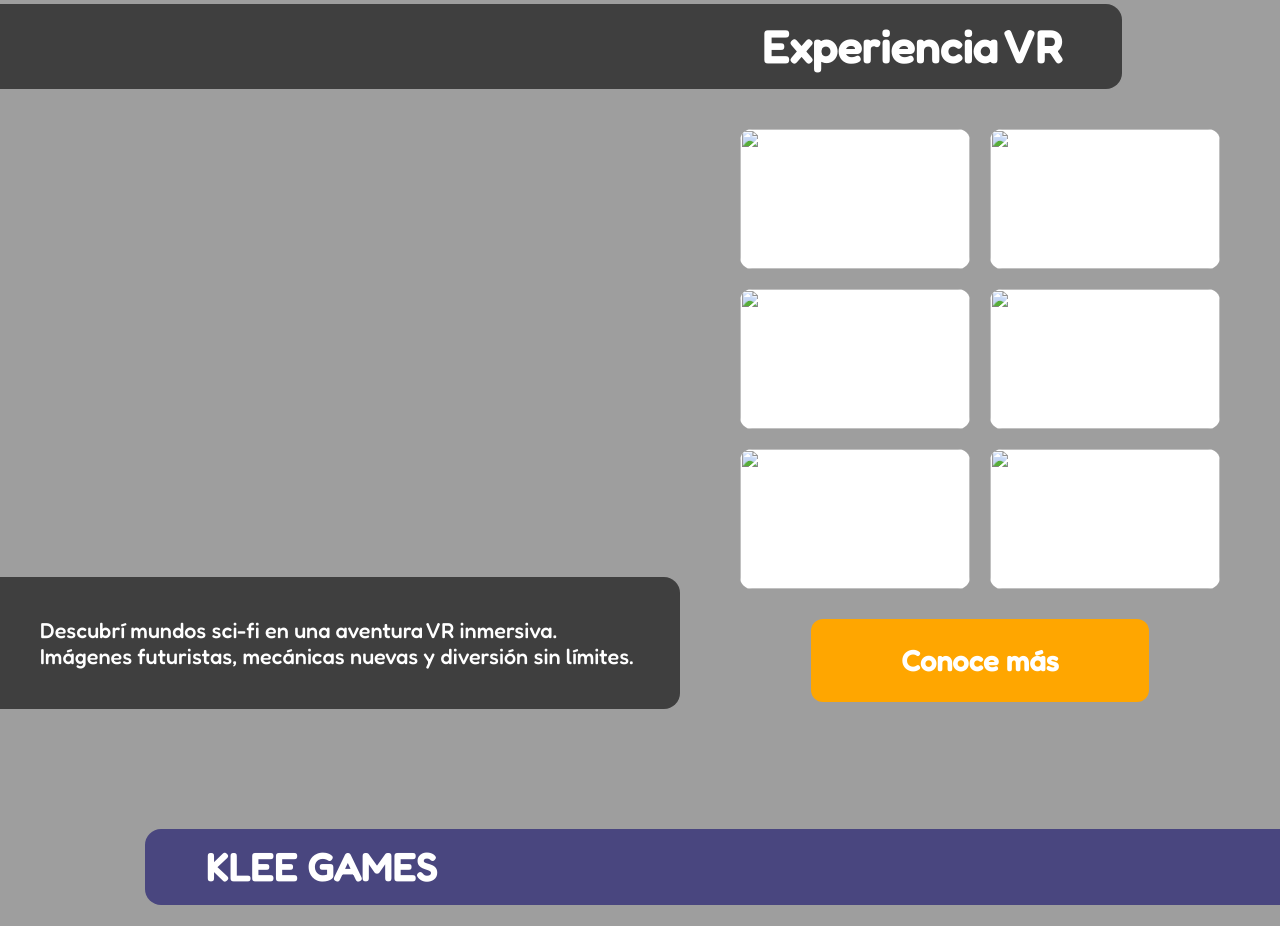
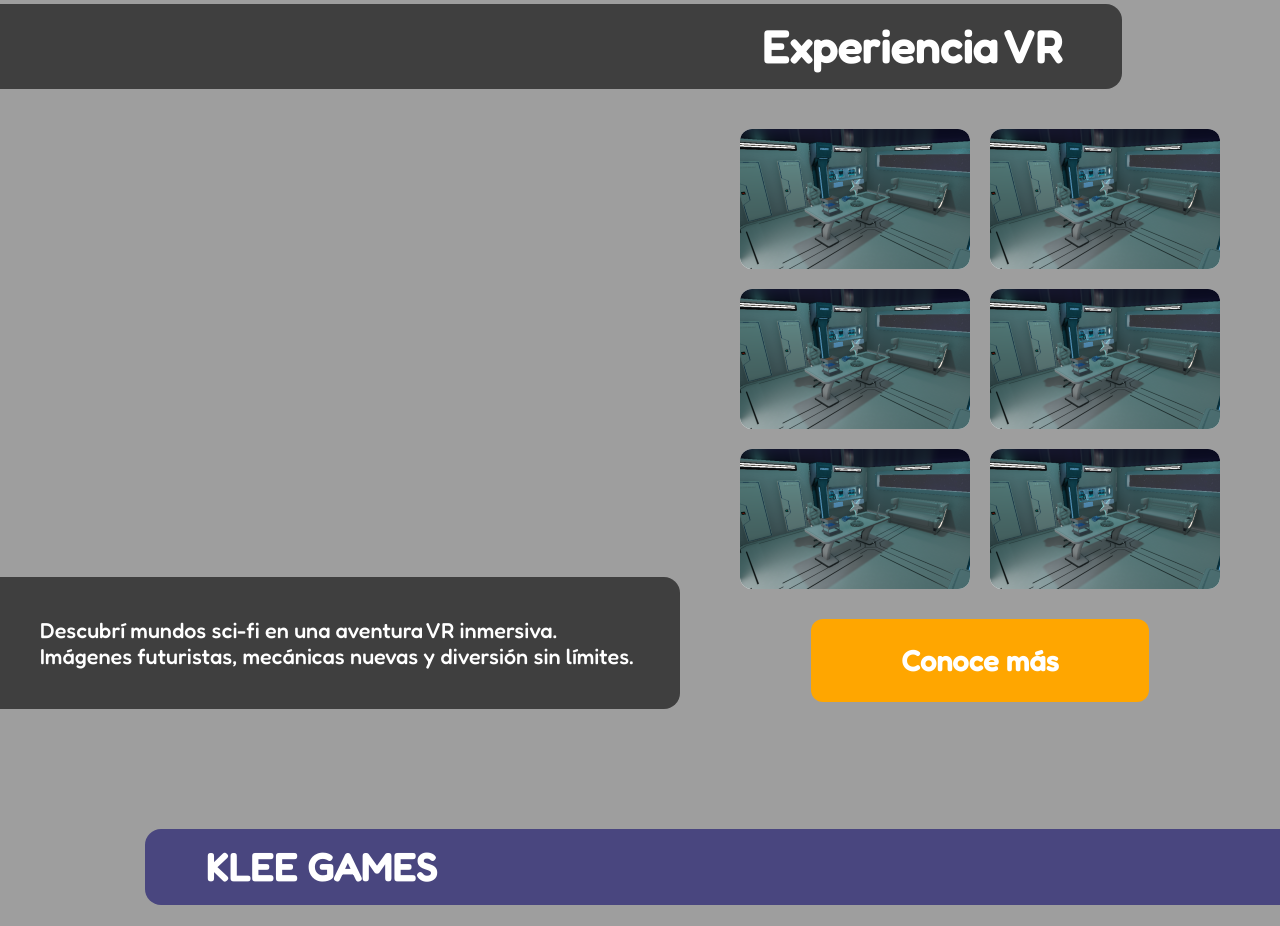
Before and after one commit to geregrassi12/manguita-studio-web, a plain HTML site: page index.html in a window 1280 px wide. Shown: the part 920-1846 px from the top of the page. Drawn offline with nearby package versions, Linux system fonts and the light colour scheme; the site is published under a folder, as on GitHub Pages, so addresses that start at the root find nothing.

Commit message:
Arreglo pages & img | 1

```diff
--- a/index.html
+++ b/index.html
@@ -48,12 +48,12 @@
 
         <div class="vr-right">
           <div class="image-grid">
-            <img src="/Assets/img/Games/image-vr-game.png" alt="">
-            <img src="/Assets/img/Games/image-vr-game.png" alt="">
-            <img src="/Assets/img/Games/image-vr-game.png" alt="">
-            <img src="/Assets/img/Games/image-vr-game.png" alt="">
-            <img src="/Assets/img/Games/image-vr-game.png" alt="">
-            <img src="/Assets/img/Games/image-vr-game.png" alt="">
+            <img src="Assets/img/Games/image-vr-game.png" alt="">
+            <img src="Assets/img/Games/image-vr-game.png" alt="">
+            <img src="Assets/img/Games/image-vr-game.png" alt="">
+            <img src="Assets/img/Games/image-vr-game.png" alt="">
+            <img src="Assets/img/Games/image-vr-game.png" alt="">
+            <img src="Assets/img/Games/image-vr-game.png" alt="">
           </div>
           <a class="vr-button" href="pages/vr-page.html">Conoce más</a>
         </div>
```
